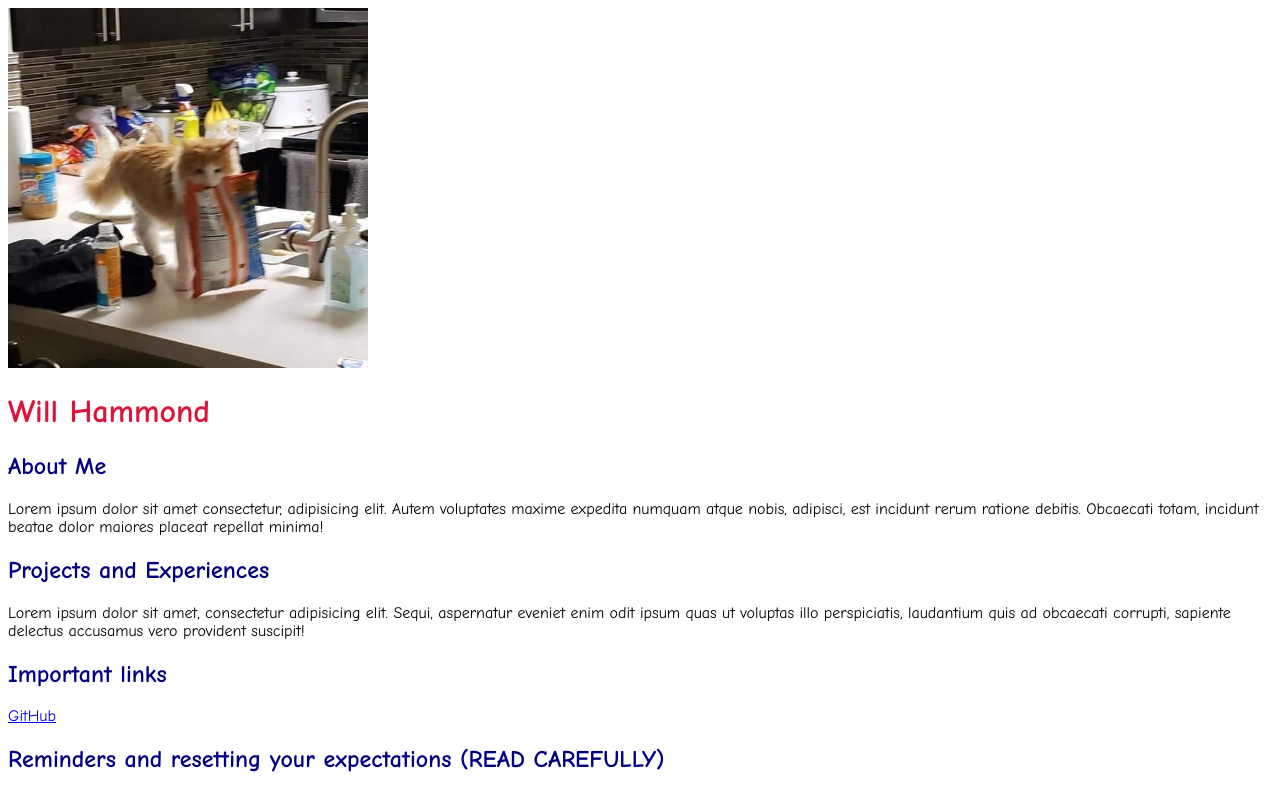
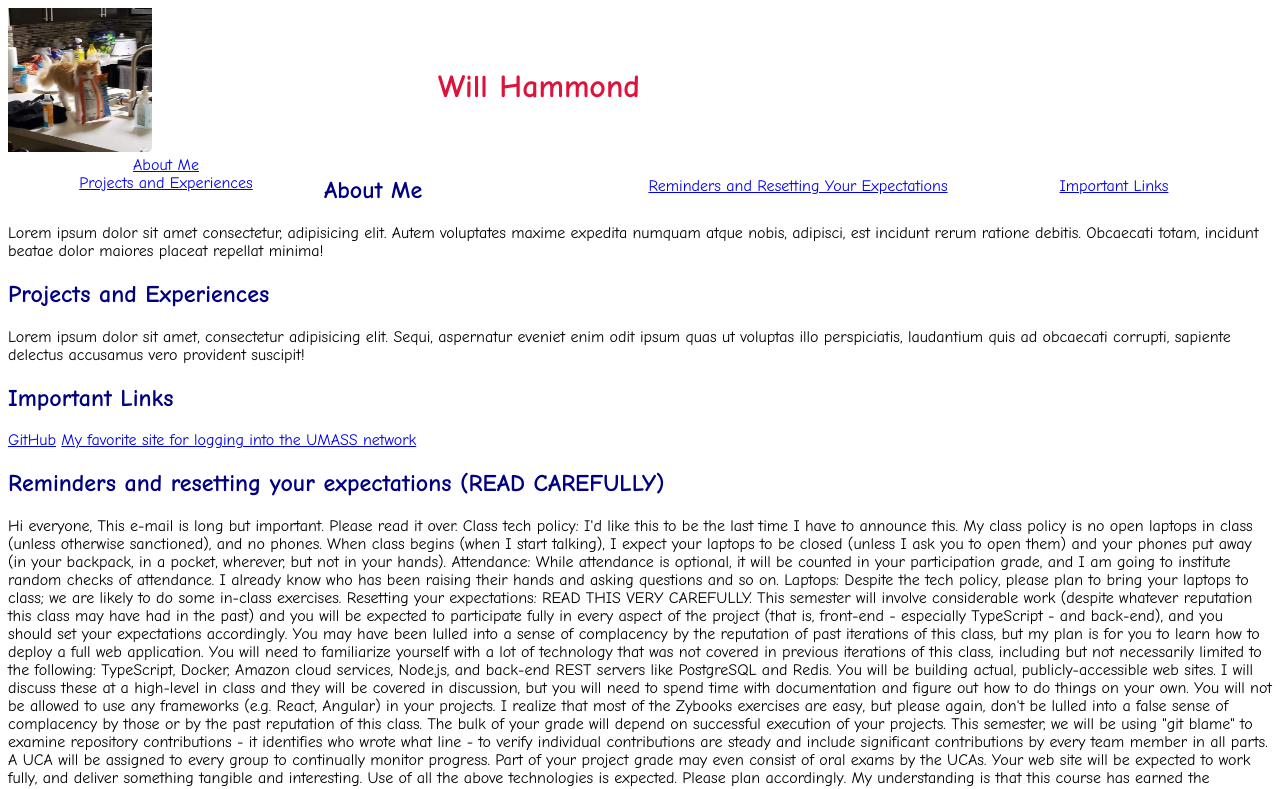
Before and after one commit to wkhammond/PersonalWebsite-326, a plain HTML site: page index.html in a window 1280 px wide. Shown: the top 789 px of the page. Drawn offline with Linux system fonts and the light colour scheme.

Commit message:
made my site more respectable so I don't lose points

```diff
--- a/index.html
+++ b/index.html
@@ -6,9 +6,33 @@
             body {
                 font-family: "Comic Sans MS", "Times New Roman", sarif;
             }
-            img {
-                width: 360px;
-                height: 360px;
+            .title h1 {
+                float: right;
+                padding-right: 50%;
+                margin: 60px 0 72px 0;
+            }
+            .title img {
+                width: 144px;
+                height: 144px;
+            }
+            .nav {
+                width: 100%;
+            }
+            .nav div {
+                width: 25%;
+                text-align: center;
+            }
+            .AboutMe {
+                float: left;
+            }
+            .Projects {
+                float: left;
+            }
+            .Links {
+                float: right;
+            }
+            .Reminders {
+                float: right;
             }
             h1 {
                 color: crimson;
@@ -19,21 +43,38 @@
         </style>
     </head>
     <body>
-        <img src="cat.jpg" alt="cat">
-        <h1>Will Hammond</h1>
-        <section>
+        <div class="title">
+            <img src="cat.jpg" alt="cat">
+            <h1>Will Hammond</h1>
+        </div>
+        <div class="nav">
+            <div class="AboutMe">
+                <a href="#aboutme">About Me</a>
+            </div>
+            <div class="Projects">
+                <a href="#projects">Projects and Experiences</a>
+            </div>
+            <div class="Links">
+                <a href="#links">Important Links</a>
+            </div>
+            <div class="Reminders">
+                <a href="#reminders">Reminders and Resetting Your Expectations</a>
+            </div>
+        </div>
+        <section id="aboutme">
             <h2>About Me</h2>
             <p>Lorem ipsum dolor sit amet consectetur, adipisicing elit. Autem voluptates maxime expedita numquam atque nobis, adipisci, est incidunt rerum ratione debitis. Obcaecati totam, incidunt beatae dolor maiores placeat repellat minima!</p>
         </section>
-        <section>
+        <section id="projects">
             <h2>Projects and Experiences</h2>
             <p>Lorem ipsum dolor sit amet, consectetur adipisicing elit. Sequi, aspernatur eveniet enim odit ipsum quas ut voluptas illo perspiciatis, laudantium quis ad obcaecati corrupti, sapiente delectus accusamus vero provident suscipit!</p>
         </section>
-        <section>
-            <h2>Important links</h2>
+        <section id="links">
+            <h2>Important Links</h2>
             <a href="https://www.github.com/wkhammond">GitHub</a>
+            <a href="http://www.example.com">My favorite site for logging into the UMASS network</a>
         </section>
-        <section>
+        <section id="reminders">
             <h2>Reminders and resetting your expectations (READ CAREFULLY)</h2>
             <p>
                 Hi everyone,
```
